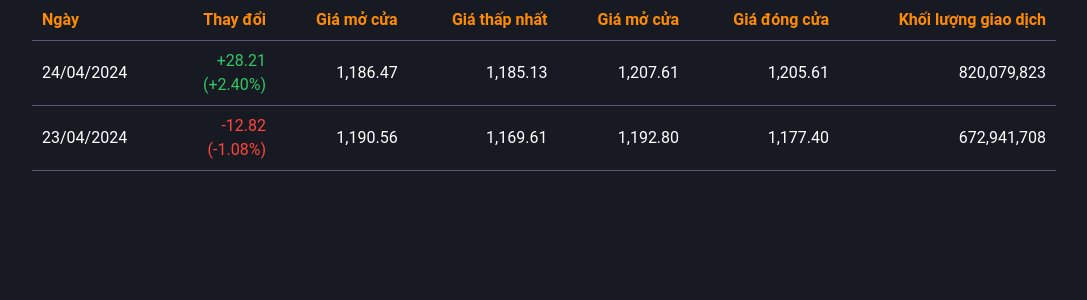
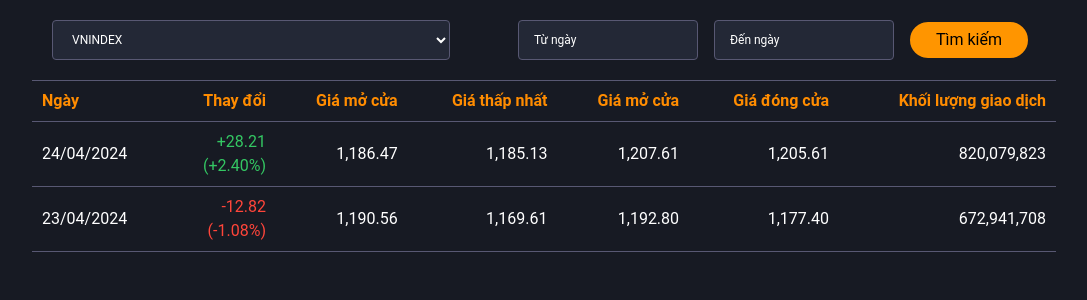
Before and after one commit to VuTrinhNguyenHoang/Final_Project_DE, a Flask app: page / in a window 1280 px wide. Shown: the top 300 px of the page, without its empty margins (96-1183 px from the left). Run offline with Flask 3, Linux system fonts and the light colour scheme; some libraries are stand-ins or nearby versions.

Commit message:
Update base.html

```diff
--- a/website/templates/base.html
+++ b/website/templates/base.html
@@ -27,10 +27,43 @@
     <!-- end workspace -->
     <div class="container">{% block content %}{% endblock %}</div>
 
+    <!-- Vu workspace -->
     <div class="tab-content container">
+      <div class="data-market__top overflow-x-auto">
+        <form class="data-market__search data-market__width">
+          <select class="data-market__select">
+            {% for id in ['VNINDEX', 'VNDIAMOND', 'VNFINSELECT'] %}
+            <option value="{{id}}">{{id}}</option>
+            {% endfor %}
+          </select>
+          <div class="react-datepicker-wrapper">
+            <div class="react-datepicker__input-container">
+              <input
+                type="text"
+                placeholder="Từ ngày"
+                class="data-market__date data-market__from"
+                value=""
+              />
+            </div>
+          </div>
+          <div class="react-datepicker-wrapper">
+            <div class="react-datepicker__input-container">
+              <input
+                type="text"
+                placeholder="Đến ngày"
+                class="data-market__date data-market__to"
+                value=""
+              />
+            </div>
+          </div>
+          <button class="btn btn--primary btn--small" style="outline: none">
+            Tìm kiếm
+          </button>
+        </form>
+      </div>
       <table class="data-market__width">
         <thead>
-          <tr style="color: darkorange;">
+          <tr style="color: darkorange">
             <th class="sticky-code sticky-left">Ngày</th>
             <th>Thay đổi</th>
             <th>Giá mở cửa</th>
@@ -43,7 +76,7 @@
         <tbody>
           <tr>
             <td class="sticky-code sticky-left">24/04/2024</td>
-            <td style="color: #34c763 !important;">+28.21<br />(+2.40%)</td>
+            <td style="color: #34c763 !important">+28.21<br />(+2.40%)</td>
             <td>1,186.47</td>
             <td>1,185.13</td>
             <td>1,207.61</td>
@@ -62,6 +95,8 @@
         </tbody>
       </table>
     </div>
+    <!-- end workspace -->
+
     <div class="footer"></div>
     <script
       type="text/javascript"
```
